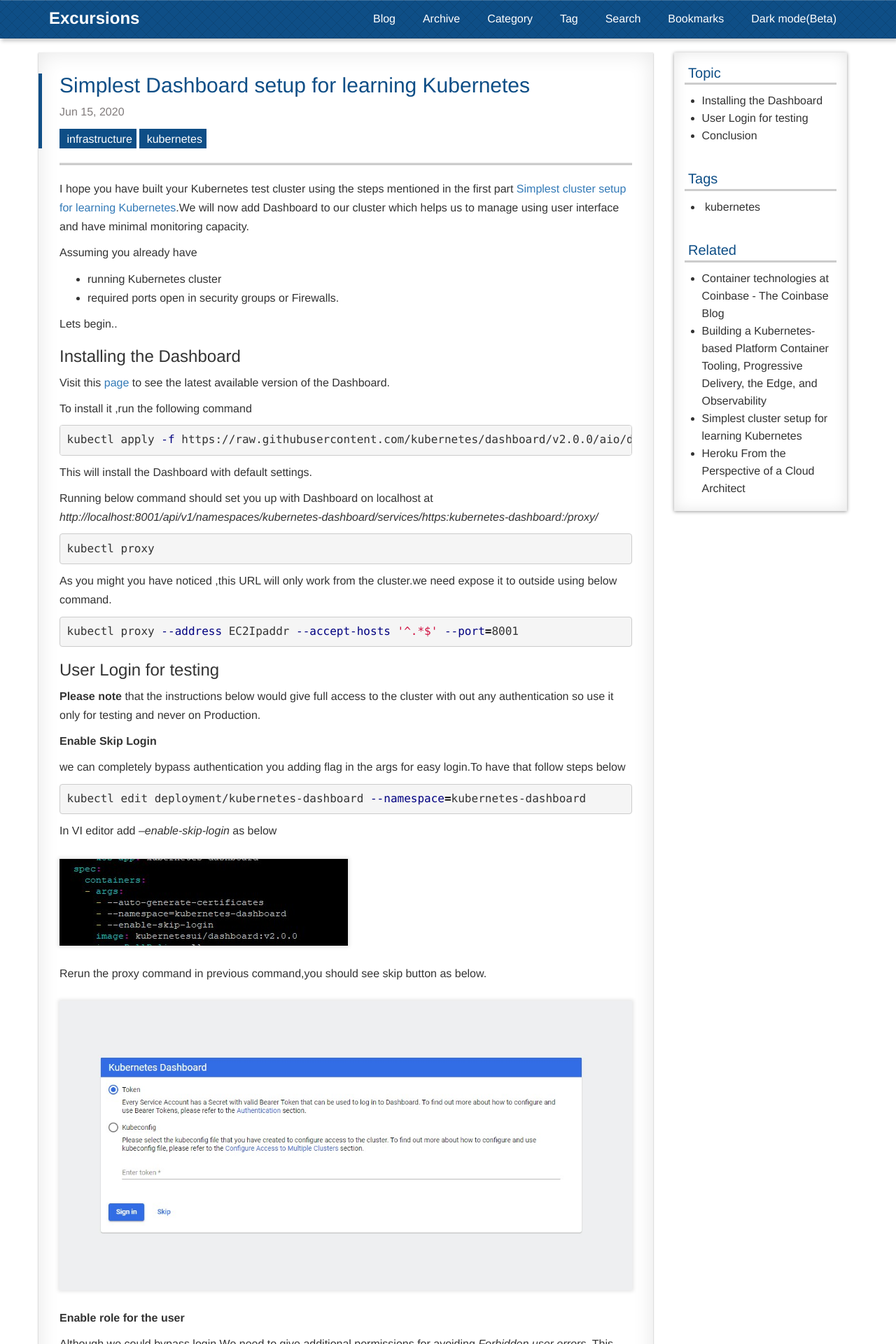
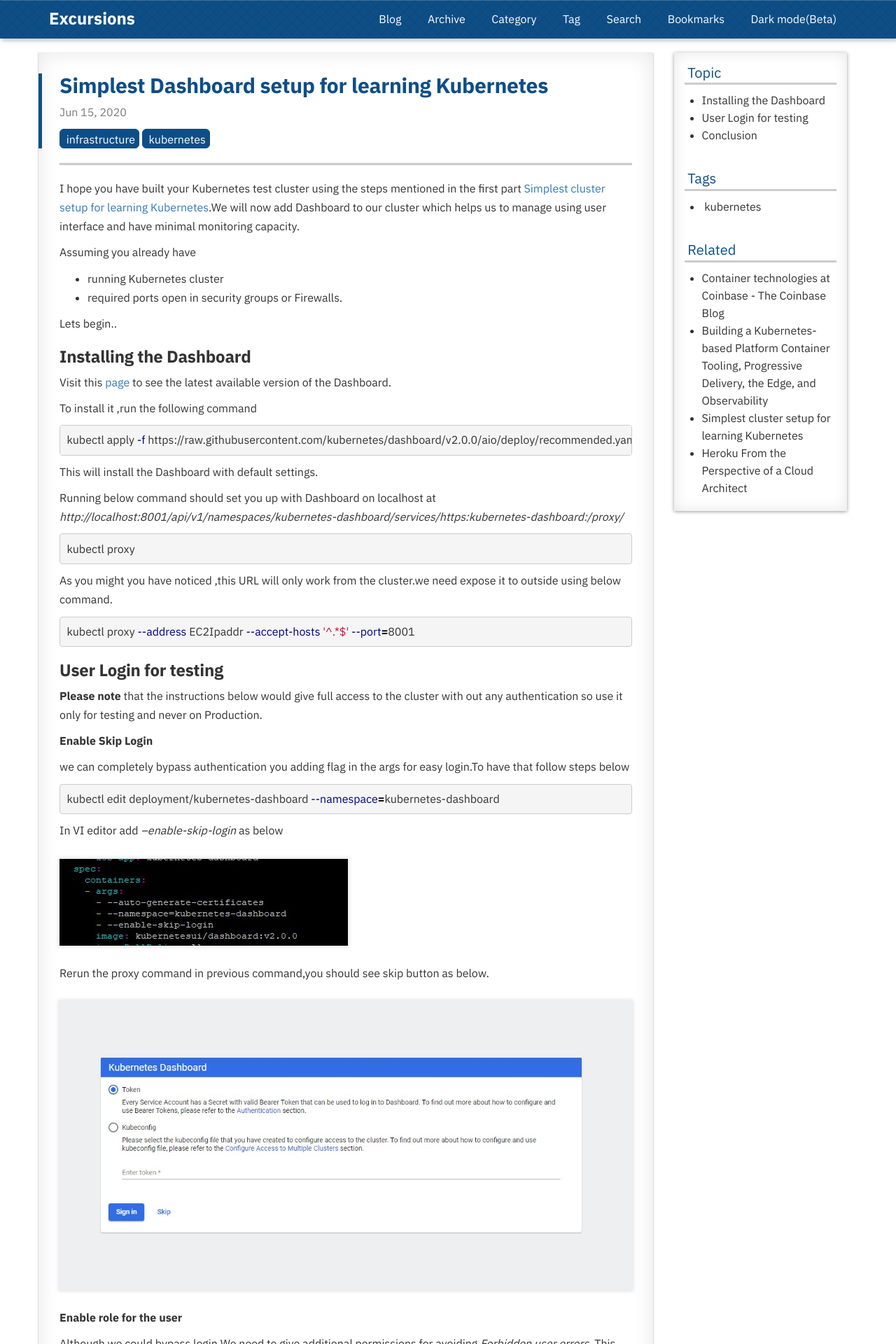
Before and after one commit to iam-j/iam-j.github.io, a Jekyll site: the page built from _posts/2020-06-15-simplest-dashboard-setup.markdown, in a window 1280 px wide. Shown: the top 1920 px of the page at 70% size. Built offline with Jekyll 4.4.1, drawn with Linux system fonts in a browser that asks for light colours; some of the changed text lies outside the part shown.

Commit message:
Update Repo

```diff
--- a/_includes/head.html
+++ b/_includes/head.html
@@ -30,6 +30,8 @@
     {% for style in page.styles %}<link rel="stylesheet" type="text/css" href="{{ '/static/css/' | append: style | prepend: site.baseurl | prepend: site.url}}" />
     {%endfor%}
 
+    <link href="https://fonts.googleapis.com/css2?family=IBM+Plex+Sans:wght@400;600;700&display=swap" rel="stylesheet" />
+
     <script>
         if (localStorage.getItem("darkreader") == "enabled") {
             document.getElementById("dark-reader").disabled = false;
--- a/static/css/style.css
+++ b/static/css/style.css
@@ -113,8 +113,17 @@
     margin: 0px 0px 0px 0px;
 }
 
-body,pre{
-    font-family:  'Helvetica Neue', -apple-system, system-ui, Verdana, sans-serif;
+body, pre, code {
+    font-family: 'IBM Plex Sans', 'Helvetica Neue', -apple-system, system-ui, Verdana, sans-serif;
+    -webkit-font-smoothing: antialiased;
+    -moz-osx-font-smoothing: grayscale;
+    font-weight: 400;
+}
+
+h1, h2, h3, h4, h5, h6 {
+    font-family: 'IBM Plex Sans', 'Helvetica Neue', -apple-system, system-ui, Verdana, sans-serif;
+    font-weight: 700;
+    letter-spacing: -0.01em;
 }
 
 body,.sheet,pre,code{
@@ -140,14 +149,11 @@
 
 .sheet{
     word-break: break-word;
-	background-color:#ffffff;
-	-webkit-box-shadow: 0 1px 2px rgba(0,0,0,0.4),0 0 30px rgba(10,10,0,0.1) inset;
-	-moz-box-shadow: 0 1px 2px rgba(0,0,0,0.4),0 0 30px rgba(10,10,0,0.1) inset;
-	-o-box-shadow: 0 1px 2px rgba(0,0,0,0.4),0 0 30px rgba(10,10,0,0.1) inset;
-	box-shadow: 0 1px 2px rgba(0,0,0,0.4),0 0 30px rgba(10,10,0,0.1) inset;
-}
-
-.sheet{
+    background-color:#ffffff;
+    -webkit-box-shadow: 0 1px 2px rgba(0,0,0,0.4),0 0 30px rgba(10,10,0,0.1) inset;
+    -moz-box-shadow: 0 1px 2px rgba(0,0,0,0.4),0 0 30px rgba(10,10,0,0.1) inset;
+    -o-box-shadow: 0 1px 2px rgba(0,0,0,0.4),0 0 30px rgba(10,10,0,0.1) inset;
+    box-shadow: 0 1px 2px rgba(0,0,0,0.4),0 0 30px rgba(10,10,0,0.1) inset;
     padding:10px 30px;
 }
 
@@ -270,3 +276,8 @@
 .gsc-selected-option-container{
     max-width : 100% !important;
 }
+
+button, .btn, a, .foot-item {
+    transition: all 0.2s cubic-bezier(.4,0,.2,1);
+    border-radius: 6px;
+}
```
Also changed, not shown: Gemfile (+10 -1 lines), Gemfile.lock.
